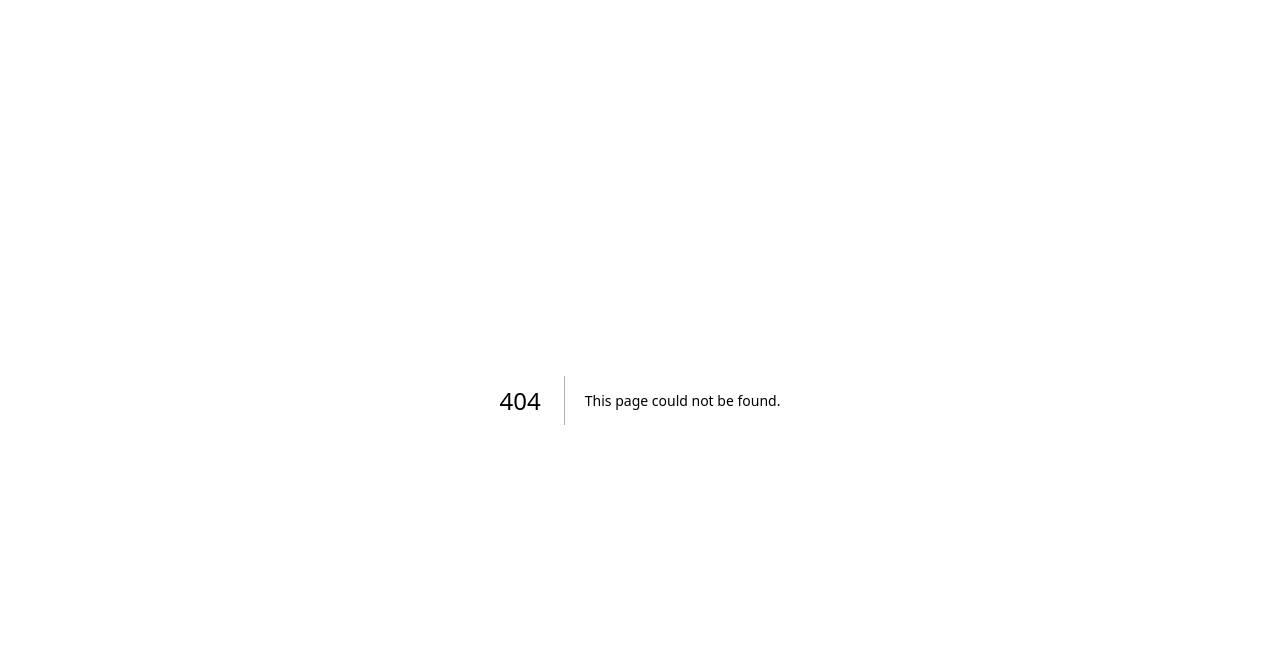
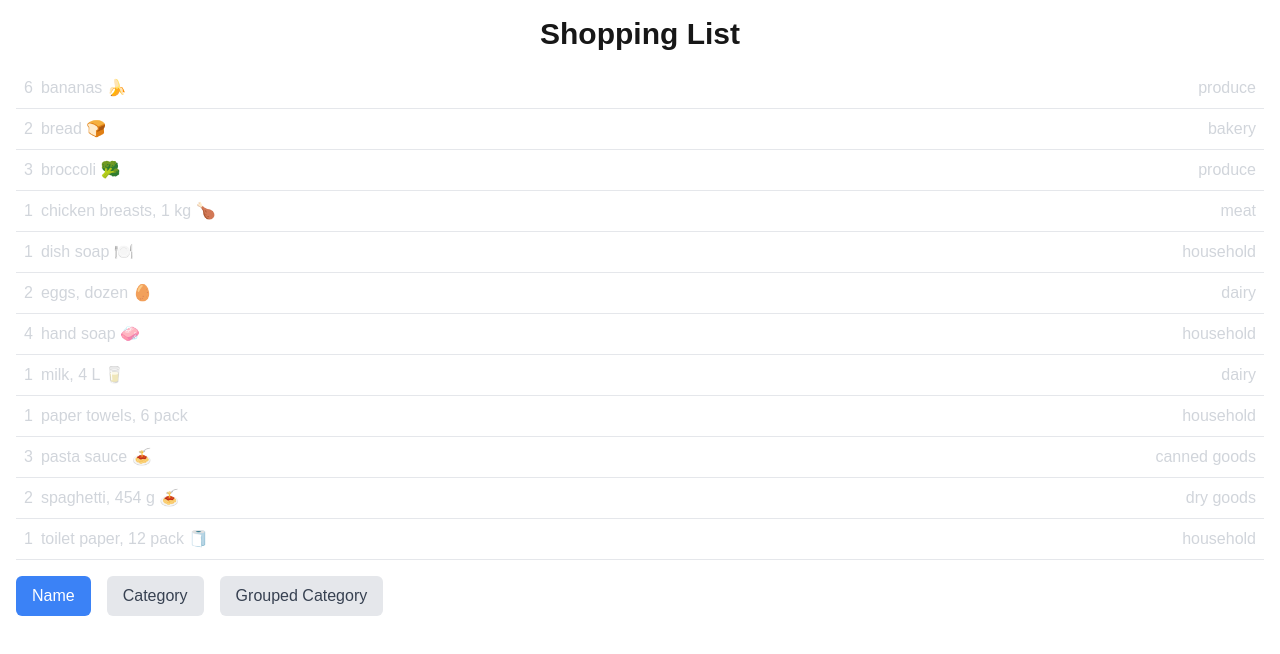
Before and after one commit to alvesgf16/cprg306-assignments, a Next.js app: page /week-6 in a window 1280 px wide. Before the commit this address had no page. Shown: the top 654 px of the page. Built offline with nearby package versions, Linux system fonts and the light colour scheme.

Commit message:
feat: add sorting functionality to shopping list

```diff
--- a/app/page.js
+++ b/app/page.js
@@ -2,12 +2,15 @@ import Link from 'next/link';
 
 export default function Home() {
   return (
-    <>
-      <h1>CPRG 306: Web Development 2 - Assignments</h1>
-      <Link href="./week-2">Week 2</Link>
-      <Link href="./week-3">Week 3</Link>
-      <Link href="./week-4">Week 4</Link>
-      <Link href="./week-5">Week 5</Link>
-    </>
+    <div className="container mx-auto px-4 py-8">
+      <h1 className="text-3xl font-bold text-center mb-8">CPRG 306: Web Development 2 - Assignments</h1>
+      <nav className="flex space-x-7">
+        <Link href="./week-2" className="text-lg font-semibold hover:text-blue-500">Week 2</Link>
+        <Link href="./week-3" className="text-lg font-semibold hover:text-blue-500">Week 3</Link>
+        <Link href="./week-4" className="text-lg font-semibold hover:text-blue-500">Week 4</Link>
+        <Link href="./week-5" className="text-lg font-semibold hover:text-blue-500">Week 5</Link>
+        <Link href="./week-6" className="text-lg font-semibold hover:text-blue-500">Week 6</Link>
+      </nav>
+    </div>
   );
 }
--- /dev/null
+++ b/app/week-6/button.js
@@ -0,0 +1,15 @@
+export default function Button({ isActive, onClick, text }) {
+  return (
+    <button
+      type="button"
+      className={`px-4 py-2 rounded-md ${
+        isActive
+          ? 'bg-blue-500 text-white'
+          : 'bg-gray-200 text-gray-700'
+      }`}
+      onClick={onClick}
+    >
+      { text }
+    </button>
+  );
+}
--- /dev/null
+++ b/app/week-6/item-list.js
@@ -0,0 +1,73 @@
+'use client';
+
+import { useState } from 'react';
+import Item from './item';
+import items from './items';
+import Button from './button';
+
+export default function ItemList() {
+  const [sortBy, setSortBy] = useState('name');
+
+  const groupByCategory = (itemsByCategory, currentItem) => {
+    itemsByCategory[currentItem.category] =
+      itemsByCategory[currentItem.category] || [];
+    itemsByCategory[currentItem.category].push(currentItem);
+    return itemsByCategory;
+  };
+
+  const renderCategory = ([category, categoryItems]) => (
+    <div key={`${category}-category`} className="">
+      <h2 className="mt-5 text-xl font-bold text-gray-300 capitalize">
+        {category}
+      </h2>
+      <ul className="list-none">
+        {categoryItems.sort(compareNames).map(renderItem)}
+      </ul>
+    </div>
+  );
+
+  const compareNames = ({ name: name1 }, { name: name2 }) =>
+    name1.localeCompare(name2);
+
+  const compareItemsBySelectedProperty = (item1, item2) =>
+    item1[sortBy].localeCompare(item2[sortBy]);
+
+  const renderItem = ({ id, name, quantity, category }) => (
+    <Item key={id} name={name} quantity={quantity} category={category} />
+  );
+
+  const sortByName = () => setSortBy('name');
+
+  const sortByCategory = () => setSortBy('category');
+
+  const sortByGroupedCategory = () => setSortBy('');
+
+  return (
+    <div className="flex flex-col space-y-4">
+      <ul className="list-none">
+        {sortBy === ''
+          ? Object.entries(items.reduce(groupByCategory, {}))
+              .sort()
+              .map(renderCategory)
+          : items.sort(compareItemsBySelectedProperty).map(renderItem)}
+      </ul>
+      <div className="flex space-x-4">
+        <Button
+          isActive={sortBy === 'name'}
+          onClick={sortByName}
+          text={'Name'}
+        />
+        <Button
+          isActive={sortBy === 'category'}
+          onClick={sortByCategory}
+          text={'Category'}
+        />
+        <Button
+          isActive={sortBy === 'category'}
+          onClick={sortByGroupedCategory}
+          text={'Grouped Category'}
+        />
+      </div>
+    </div>
+  );
+}
--- /dev/null
+++ b/app/week-6/item.js
@@ -0,0 +1,11 @@
+export default function Item({ name, quantity, category }) {
+  return (
+    <li className="flex justify-between items-center p-2 border-b border-gray-200">
+      <div className="flex items-center">
+        <p className="mr-2 text-gray-300">{quantity}</p>
+        <p className="text-gray-300">{name}</p>
+      </div>
+      <p className="text-gray-300">{category}</p>
+    </li>
+  );
+}
--- /dev/null
+++ b/app/week-6/items.json
@@ -0,0 +1,74 @@
+[
+  {
+    "id": "1h2GJKH12gkHG31h1H",
+    "name": "milk, 4 L 🥛",
+    "quantity": 1,
+    "category": "dairy"
+  },
+  {
+    "id": "2KJH3k2j3H1k2J3K1H",
+    "name": "bread 🍞",
+    "quantity": 2,
+    "category": "bakery"
+  },
+  {
+    "id": "3h2KJH3k2j3H1k2J3",
+    "name": "eggs, dozen 🥚",
+    "quantity": 2,
+    "category": "dairy"
+  },
+  {
+    "id": "4k2J3K1H2GJKH12gk",
+    "name": "bananas 🍌",
+    "quantity": 6,
+    "category": "produce"
+  },
+  {
+    "id": "5H1h1H2KJH3k2j3H",
+    "name": "broccoli 🥦",
+    "quantity": 3,
+    "category": "produce"
+  },
+  {
+    "id": "6H1k2J3K1H2GJKH1",
+    "name": "chicken breasts, 1 kg 🍗",
+    "quantity": 1,
+    "category": "meat"
+  },
+  {
+    "id": "7gkHG31h1H2KJH3k",
+    "name": "pasta sauce 🍝",
+    "quantity": 3,
+    "category": "canned goods"
+  },
+  {
+    "id": "8j3H1k2J3K1H2GJK",
+    "name": "spaghetti, 454 g 🍝",
+    "quantity": 2,
+    "category": "dry goods"
+  },
+  {
+    "id": "9H12gkHG31h1H2KJ",
+    "name": "toilet paper, 12 pack 🧻",
+    "quantity": 1,
+    "category": "household"
+  },
+  {
+    "id": "10H3k2j3H1k2J3K1",
+    "name": "paper towels, 6 pack",
+    "quantity": 1,
+    "category": "household"
+  },
+  {
+    "id": "11k2J3K1H2GJKH12",
+    "name": "dish soap 🍽️",
+    "quantity": 1,
+    "category": "household"
+  },
+  {
+    "id": "12GJKH12gkHG31h1",
+    "name": "hand soap 🧼",
+    "quantity": 4,
+    "category": "household"
+  }
+]
--- /dev/null
+++ b/app/week-6/page.js
@@ -0,0 +1,10 @@
+import ItemList from './item-list'
+
+export default function Page() {
+  return (
+    <main className="container mx-auto p-4">
+      <h1 className="text-3xl font-bold text-center mb-4">Shopping List</h1>
+      <ItemList />
+    </main>
+  )
+}
```
